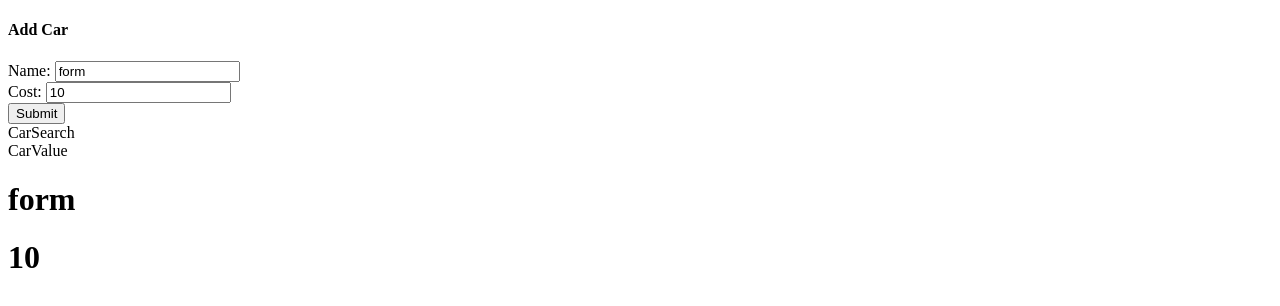
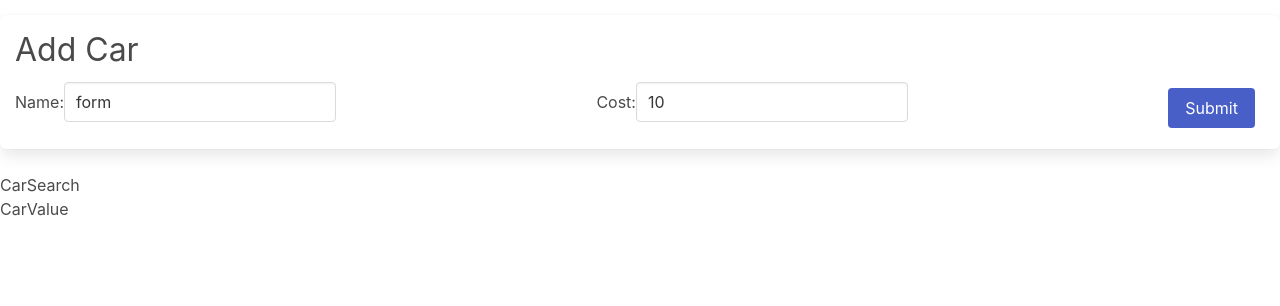
Before and after one commit to Umesh-Singadi/cars, a React (Vite) app: page / in a window 1280 px wide. Shown: the top 306 px of the page. Built offline with nearby package versions, Linux system fonts and the light colour scheme.

Commit message:
Add bulma CSS

```diff
--- a/src/App.jsx
+++ b/src/App.jsx
@@ -2,17 +2,14 @@
 import CarList from "./components/CarList";
 import CarSearch from "./components/CarSearch";
 import CarValue from "./components/CarValue";
-import { useSelector } from "react-redux";
+
 function App() {
-  const { name, cost } = useSelector((state) => state.form);
   return (
     <>
       <CarForm></CarForm>
       <CarList></CarList>
       <CarSearch></CarSearch>
       <CarValue></CarValue>
-      <h1>{name}</h1>
-      <h1>{cost}</h1>
     </>
   );
 }
--- a/src/main.jsx
+++ b/src/main.jsx
@@ -4,7 +4,8 @@
 import "./index.css";
 import { Provider } from "react-redux";
 import { store } from "./store/index.jsx";
-
+import "./styles.css";
+import "bulma/css/bulma.css";
 ReactDOM.createRoot(document.getElementById("root")).render(
   <React.StrictMode>
     <Provider store={store}>
--- /dev/null
+++ b/src/styles.css
@@ -0,0 +1,79 @@
+.car-form {
+  margin-top: 15px;
+  padding: 15px;
+}
+.car-form .field-group {
+  display: flex;
+  margin-bottom: 0px;
+}
+.car-form form {
+  display: flex;
+  justify-content: space-between;
+}
+.car-form .field {
+  display: flex;
+  align-items: center;
+  margin-bottom: 0px;
+  margin-right: 10px;
+}
+.car-form .field label.label {
+  margin-bottom: 0px;
+  width: 70px;
+}
+.car-form input {
+  width: 100%;
+}
+.car-form h4.subtitle.is-3 {
+  margin-bottom: 0.75rem;
+}
+
+.car-list .panel.bold {
+  font-weight: 600;
+}
+
+.car-list .panel {
+  padding: 10px;
+  display: flex;
+  flex-direction: row;
+  justify-content: space-between;
+  align-items: center;
+}
+
+.car-list p {
+  font-size: 1.5rem;
+}
+
+.car-list .note {
+  font-style: italic;
+  display: block;
+  margin: 40px 20px;
+}
+
+.car-value {
+  font-size: 2rem;
+  text-align: right;
+}
+
+hr {
+  margin: 1rem 0;
+}
+
+.list-header {
+  display: flex;
+  flex-direction: row;
+  justify-content: space-between;
+  align-items: center;
+}
+
+.list-header h3.title {
+  margin-bottom: 0px;
+}
+
+.list-header .search {
+  display: flex;
+  align-items: center;
+}
+.list-header .search .label {
+  margin-bottom: 0px;
+  margin-right: 10px;
+}
```
